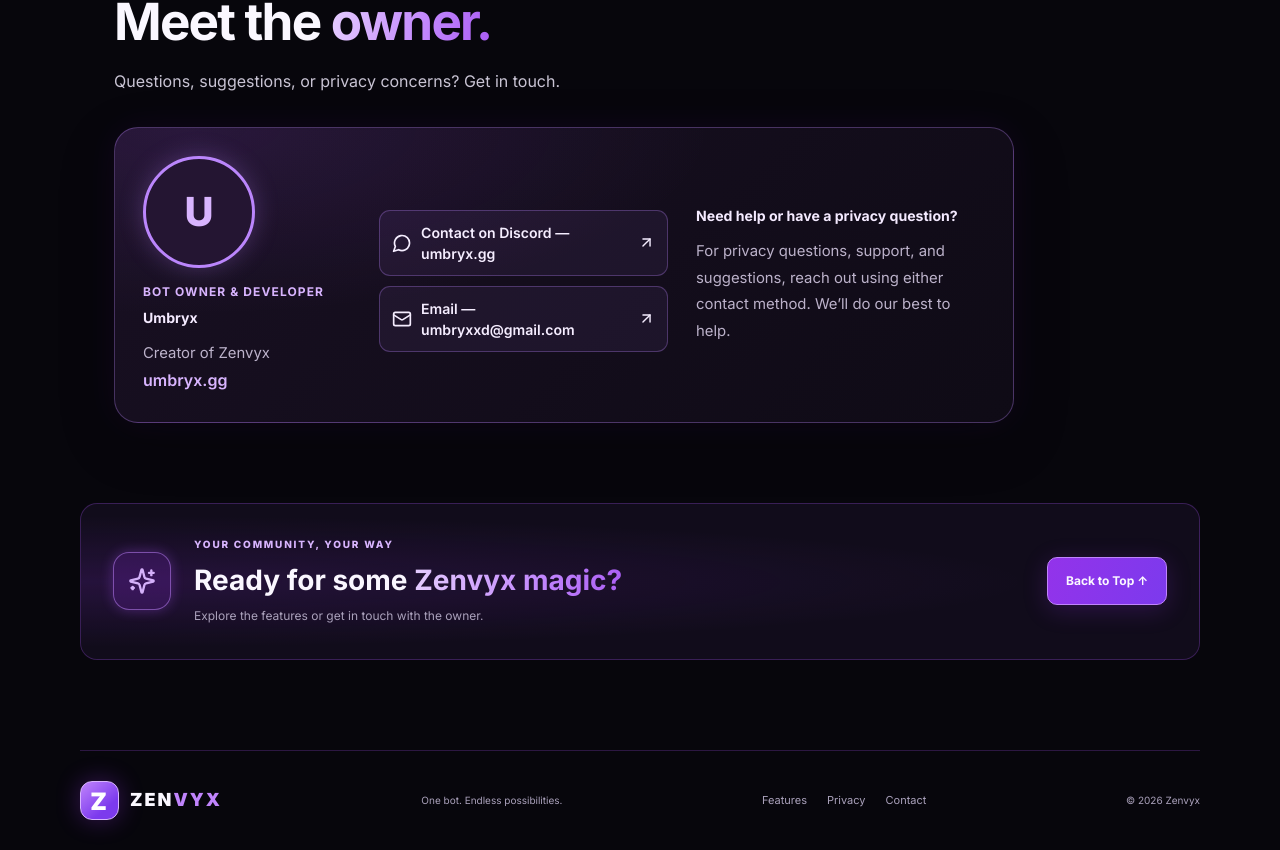
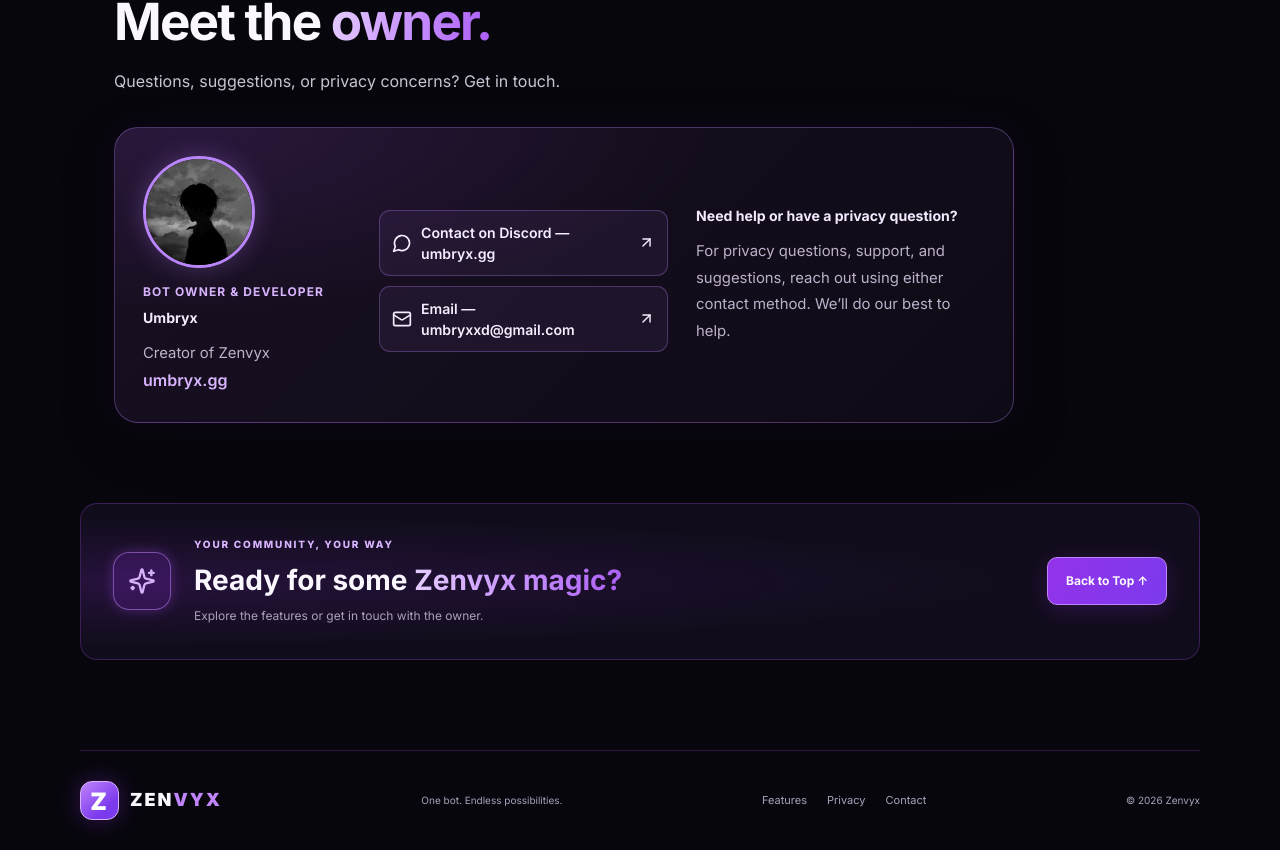
Before and after one commit to UmbryxXD/zenvyx-privacy-policy, a Next.js app: page / in a window 1280 px wide. Shown: the part 2979-3829 px from the top of the page. Built offline with nearby package versions, Linux system fonts and the light colour scheme.

Commit message:
Update page.js

```diff
--- a/app/page.js
+++ b/app/page.js
@@ -1,4 +1,4 @@
-
+import ownerAvatar from "./owner-avatar.png";
 "use client";
 
 import { useEffect, useState } from "react";
@@ -265,10 +265,11 @@ export default function Home() {
 
         <div className="owner-card">
           <div className="owner-profile">
-            <div className="owner-avatar-fallback" aria-label="Umbryx avatar">
-              U
-            </div>
-
+               <img
+                   src={ownerAvatar.src}
+                   alt="Umbryx avatar"
+                   className="owner-avatar"
+                />
             <div className="owner-details">
               <span className="owner-role">BOT OWNER &amp; DEVELOPER</span>
               <h3>Umbryx</h3>
```
